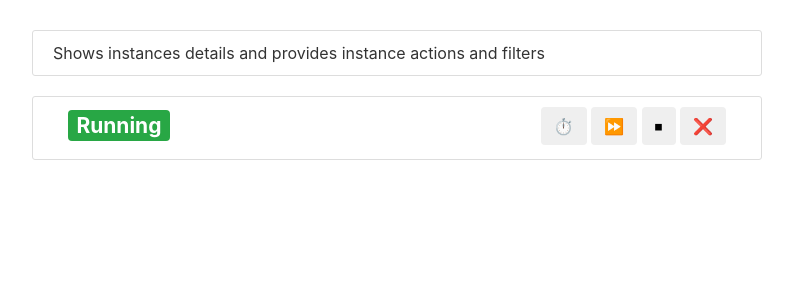
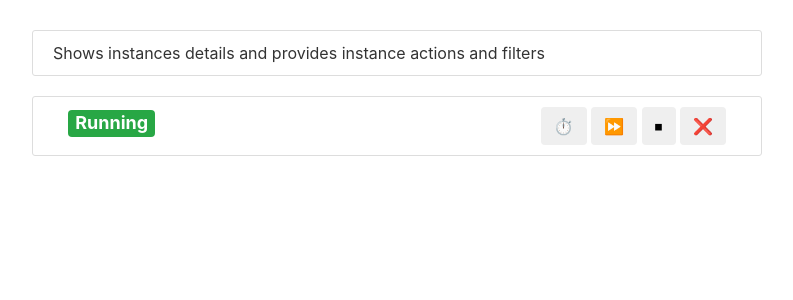
Before and after one commit to GoddessDianaPub/kandula-app, a Flask app: template app/templates/instances.html in a window 1280 px wide. Shown: the part 166-466 px from the top of the page, without its empty margins (53-846 px from the left). Run offline with Flask 3, Linux system fonts and the light colour scheme; the template is opened without the code that fills it: most values are stand-ins (such as "Sample title", 1, 10 or a date in 2020); parts of the project's set-up code (start-up, migrations or seed data) failed here and were passed over; some libraries are stand-ins or nearby versions.

Commit message:
changed class="panel-title to h4

```diff
--- a/app/templates/instances.html
+++ b/app/templates/instances.html
@@ -34,7 +34,7 @@
 
                             </form>
                         </div>
-                        <h3 class="panel-title">
+                        <h4 class="panel-title">
                             <a data-toggle="collapse" href="#{{ instance.Id }}">
                                 {% if (instance.Tags is defined) and instance.Tags %}
                                     {% for tag in instance.Tags %}
@@ -51,7 +51,7 @@
                                     <span class="badge badge-danger">{{ instance.State }}</span>
                                 {% endif %}
                             </a>
-                        </h3>
+                        </h4>
 
                     </div>
                     <div id="{{ instance.Id }}" class="panel-collapse collapse">
```
